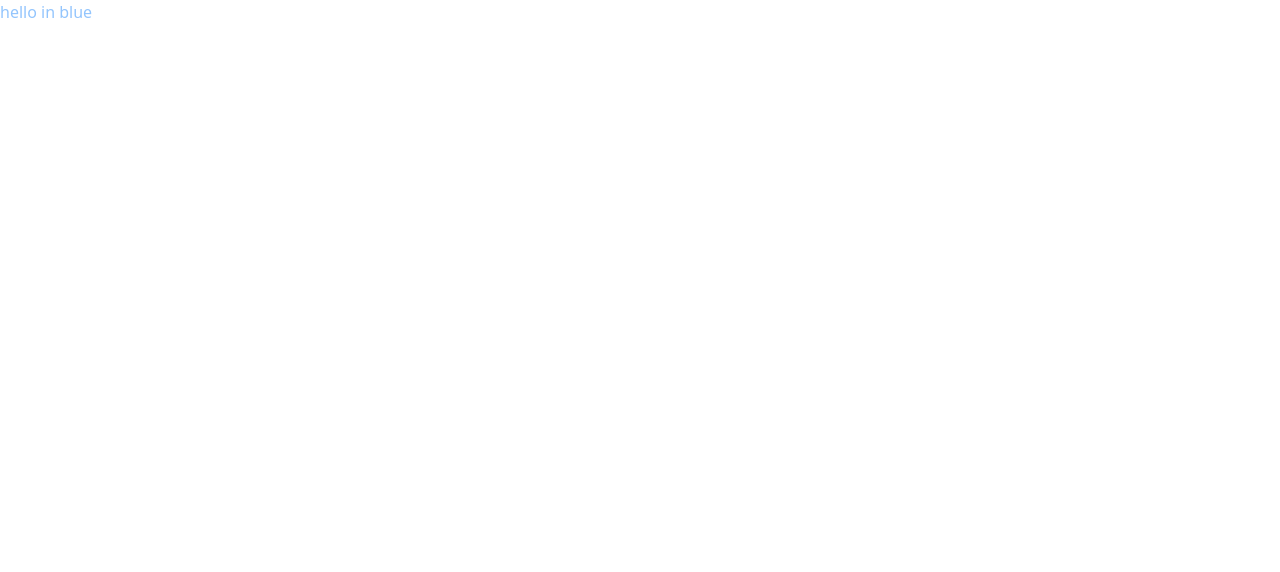
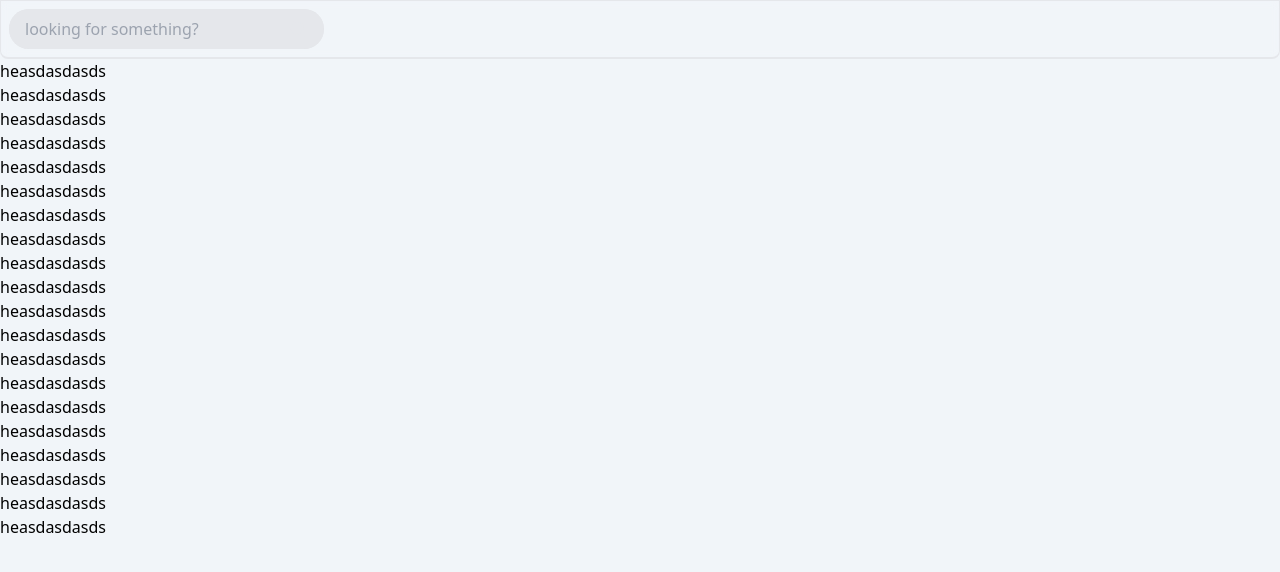
Before and after one commit to buggyGrandma/news-aggregator, a React (Vite) app: page / in a window 1280 px wide. Shown: the top 572 px of the page. Built offline with nearby package versions, Linux system fonts and the light colour scheme.

Commit message:
feature(navbar): search input added

```diff
--- a/package.json
+++ b/package.json
@@ -12,7 +12,8 @@
   "dependencies": {
     "axios": "^1.6.8",
     "react": "^18.2.0",
-    "react-dom": "^18.2.0"
+    "react-dom": "^18.2.0",
+    "react-icons": "^5.1.0"
   },
   "devDependencies": {
     "@types/react": "^18.2.66",
--- a/src/App.tsx
+++ b/src/App.tsx
@@ -1,8 +1,29 @@
+import Layout from "./Layout";
+
 function App() {
   return (
-    <>
-      <div className="text-blue-300">hello in blue</div>
-    </>
+    <Layout>
+      <div>heasdasdasds</div>
+      <div>heasdasdasds</div>
+      <div>heasdasdasds</div>
+      <div>heasdasdasds</div>
+      <div>heasdasdasds</div>
+      <div>heasdasdasds</div>
+      <div>heasdasdasds</div>
+      <div>heasdasdasds</div>
+      <div>heasdasdasds</div>
+      <div>heasdasdasds</div>
+      <div>heasdasdasds</div>
+      <div>heasdasdasds</div>
+      <div>heasdasdasds</div>
+      <div>heasdasdasds</div>
+      <div>heasdasdasds</div>
+      <div>heasdasdasds</div>
+      <div>heasdasdasds</div>
+      <div>heasdasdasds</div>
+      <div>heasdasdasds</div>
+      <div>heasdasdasds</div>
+    </Layout>
   );
 }
 
--- /dev/null
+++ b/src/Layout.tsx
@@ -0,0 +1,12 @@
+import Navbar from "./components/Navbar";
+
+const Layout: React.FC<React.PropsWithChildren> = ({ children }) => {
+  return (
+    <div className="w-full h-[1000px] bg-slate-100">
+      <Navbar />
+      {children}
+    </div>
+  );
+};
+
+export default Layout;
--- /dev/null
+++ b/src/components/Navbar/SearchInput.tsx
@@ -0,0 +1,16 @@
+import { IoSearchOutline } from "react-icons/io5";
+const SearchInput = () => {
+  return (
+    <div className="rounded-full flex items-center bg-gray-200">
+      <input
+        className="rounded-l-full px-4 py-2 bg-inherit outline-none"
+        placeholder="looking for something?"
+      />
+      <button className="bg-indigo-500 hover:bg-indigo-300 h-full rounded-r-full bg-inherit px-4 py-2 flex justify-center items-center">
+        <IoSearchOutline className="text-gray-200 text-xl font-black" />
+      </button>
+    </div>
+  );
+};
+
+export default SearchInput;
--- /dev/null
+++ b/src/components/Navbar/index.tsx
@@ -0,0 +1,11 @@
+import SearchInput from "./SearchInput";
+
+const Navbar = () => {
+  return (
+    <div className="w-full flex p-2 gap-5 backdrop-blur-sm sticky top-0 border border-b-2 rounded-b-lg">
+      <SearchInput />
+    </div>
+  );
+};
+
+export default Navbar;
```
Also changed, not shown: 1 other file (tests, documents, lock files or other folders).
